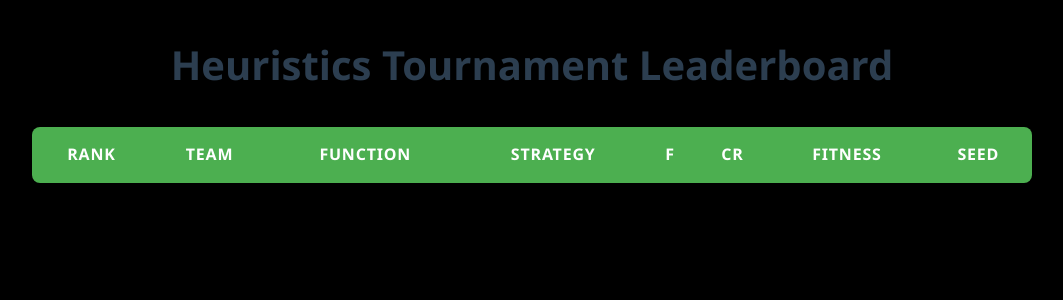
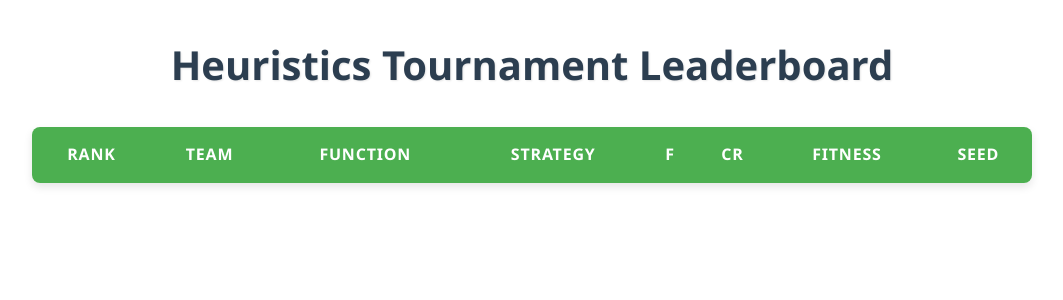
Before and after one commit to SanRive/HeuristicsWebAPP, a Flask app: page /leaderboard in a window 1280 px wide. Shown: the top 300 px of the page, without its empty margins (108-1171 px from the left). Run offline with Flask 3, Linux system fonts and the light colour scheme; lists and menus that the app fills with data are empty.

Commit message:
Update leaderboard.html

```diff
--- a/templates/leaderboard.html
+++ b/templates/leaderboard.html
@@ -5,7 +5,7 @@
     <style>
         /* General body styles */
         body {
-            background-color: #000000; /* White background */
+            background-color: #ffffff; /* White background */
             color: #333333; /* Darker text for readability */
             font-family: 'Segoe UI', 'Arial', sans-serif; /* Modern, readable font */
             margin: 20px; /* Add some padding around the content */
```
